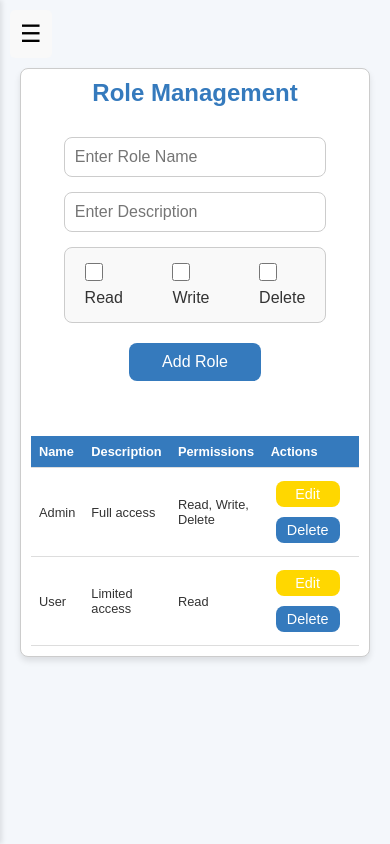
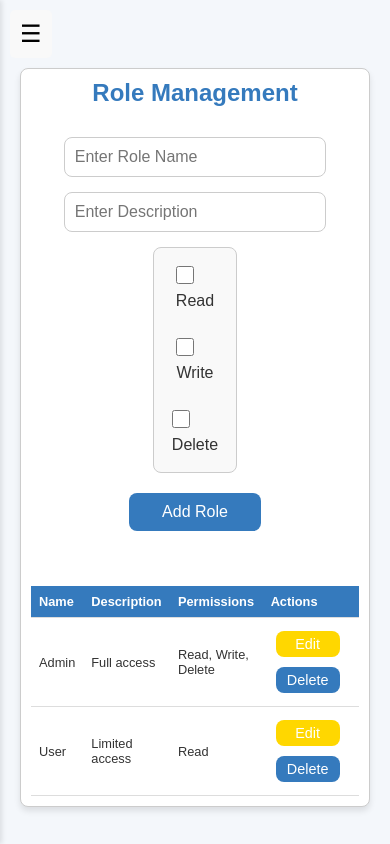
Before and after one commit to tropnicates/rbac_app, a React (Create React App) app: page /roles in a window 390 px wide. Built offline with nearby package versions, Linux system fonts and the light colour scheme.

Commit message:
css modified

```diff
--- a/src/assets/styles/Roles.css
+++ b/src/assets/styles/Roles.css
@@ -199,11 +199,14 @@
     gap: 10px;
   }
   .permissions {
-    flex-direction: row;
-    gap: 25px;
+    flex-direction: column; /* Stack items vertically */
+    gap: 10px; /* Adjust gap for smaller screens */
     padding: 10px;
-    width: 100%;
-    font-size: 1rem;
+    font-size: 0.8rem; /* Smaller font size */
+  }
+
+  .permission-item {
+    justify-content: center; /* Center items on smaller screens */
   }
 }
 
@@ -227,12 +230,14 @@
   }
 
   .permissions {
-    display: flex;
-    flex-direction: row;
-    align-items: center;
-    gap: 20px;
-    justify-content: space-around;
-    padding: 5px;
+    gap: 8px; /* Further reduce gap */
+    padding: 8px;
+    font-size: 0.75rem; /* Even smaller font size for very small screens */
+  }
+
+  .permission-item {
+    flex-direction: row; /* Ensure items stay inline */
+    justify-content: space-between; /* Space items evenly */
   }
   .role-form{
     gap: 15px;
```
